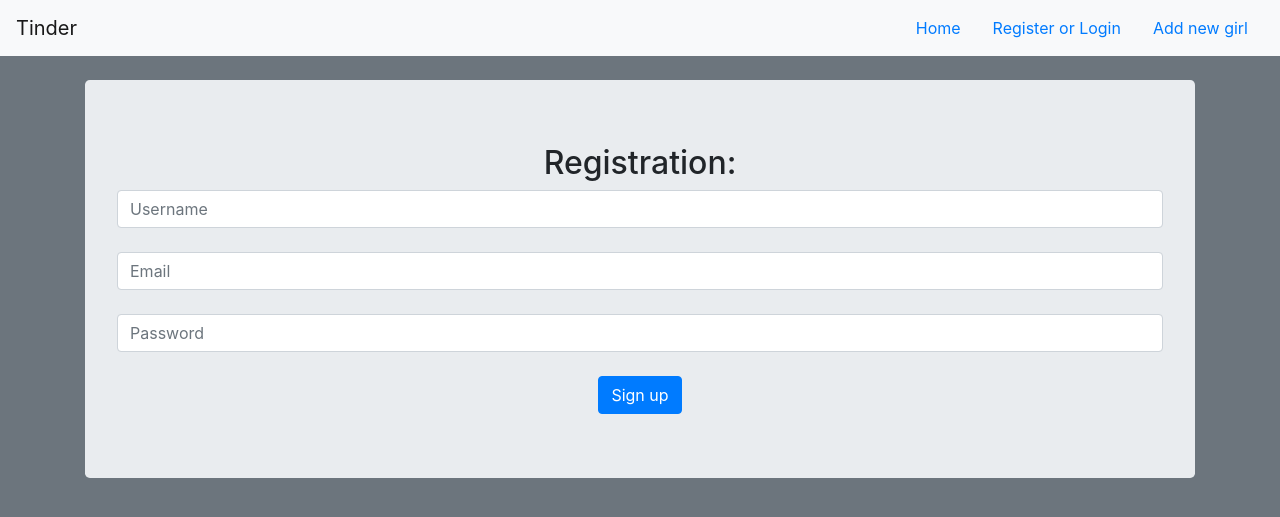
After one commit to Lacieee/goditemplom, a PHP site: template Views/regilogin.php in a window 1280 px wide. The commit adds this page. Shown: the top 517 px of the page. Run offline with PHP 8.4, Linux system fonts and the light colour scheme; the template is opened without the code that fills it, so the values that code supplies are empty.

Commit message:
home+regi from Krisz

```diff
--- a/Views/header.php
+++ b/Views/header.php
@@ -1,3 +1,4 @@
+<?php session_start(); ?>
 <!DOCTYPE html>
 <html>
 <head>
@@ -7,7 +8,7 @@
     <meta name="viewport" content="width=device-width, initial-scale=1">
     <link rel="stylesheet" href="https://stackpath.bootstrapcdn.com/bootstrap/4.3.1/css/bootstrap.min.css" integrity="sha384-ggOyR0iXCbMQv3Xipma34MD+dH/1fQ784/j6cY/iJTQUOhcWr7x9JvoRxT2MZw1T" crossorigin="anonymous">
 </head>
-<body>
+<body class="bg-secondary">
     <nav id="navbar-example2" class="navbar navbar-light bg-light">
   <a class="navbar-brand" href="#">Tinder</a>
   <ul class="nav nav-pills">
--- /dev/null
+++ b/Views/regilogin.php
@@ -0,0 +1,12 @@
+<br>
+<section class="container">
+    <div class="main-wrapper jumbotron text-center">
+        <h2>Registration:</h2>
+        <form action="includes/signupphp.php" method="POST" class="signup-form text-center">
+            <input type="text" class="form-control" name="name" placeholder="Username"><br>
+            <input type="text" class="form-control" name="email" placeholder="Email"><br>
+            <input type="password" class="form-control" name="password" placeholder="Password"><br>
+            <button class="btn btn-primary" name="gomb">Sign up</button>
+        </form>
+    </div>
+</section>
```
Also changed, not shown: Views/home.php (added, +11 -0 lines).
